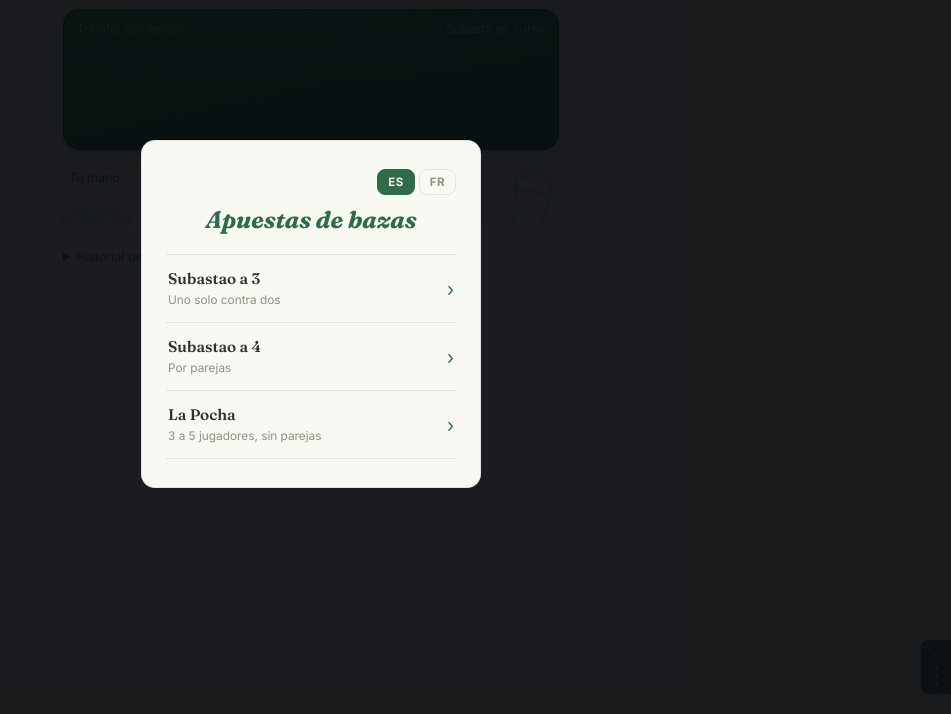
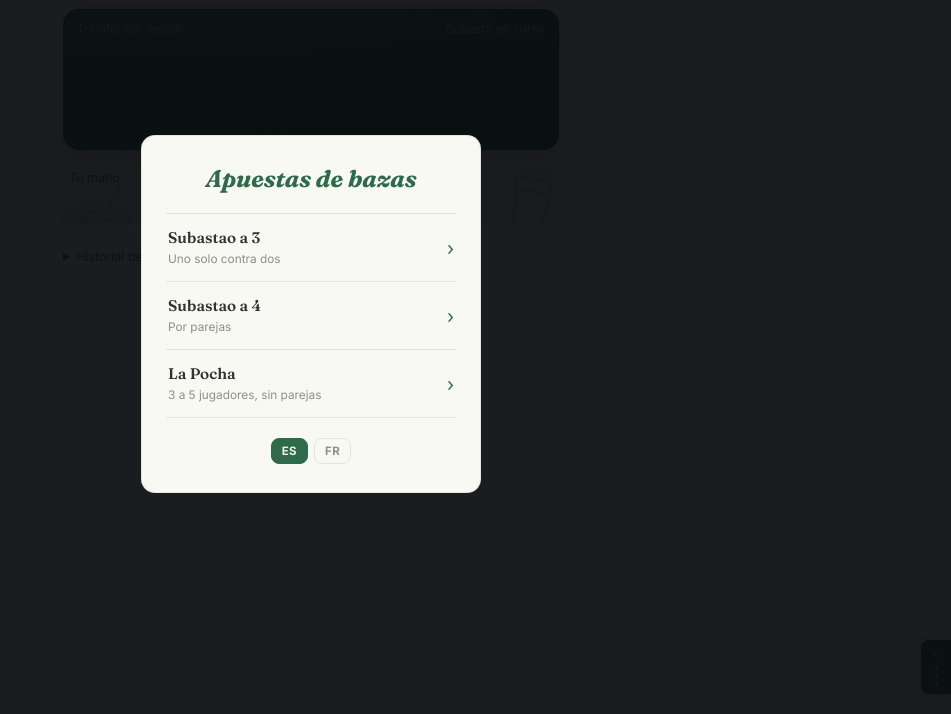
Before and after one commit to MedbyNauta/subastao, a plain HTML site: page index.html in a window 1280 px wide. Shown: the part 86-800 px from the top of the page, without its empty margins (329-1280 px from the left). Drawn offline with Linux system fonts and the light colour scheme.

Commit message:
El conmutador de idioma baja al pie de la pantalla de inicio
ES/FR estaba en la esquina superior derecha, encima de la lista de juegos.
Pasa a una fila centrada debajo de esa lista, como pie de la pantalla.

Co-Authored-By: Claude Sonnet 5 <noreply@anthropic.com>

```diff
--- a/index.html
+++ b/index.html
@@ -502,7 +502,7 @@
   .launcher-screen.active{display:block;}
   /* Language switch, top-right of the opening screen. Two letters, quiet
      until you're on the one you're using. */
-  .lang-switch{display:flex; justify-content:flex-end; gap:4px; margin-bottom:10px;}
+  .lang-switch{display:flex; justify-content:center; gap:6px; margin-top:20px;}
   .lang-switch button{
     font-family:inherit; font-size:0.72rem; font-weight:700; letter-spacing:0.04em;
     color:var(--piedra); background:transparent;
@@ -921,15 +921,15 @@
 <div class="overlay" id="launcherOverlay">
   <div class="launcher-panel">
     <div class="launcher-screen active" id="launcherStep1">
-      <div class="lang-switch" role="group" aria-label="Idioma">
-        <button type="button" data-lang-btn="es" aria-pressed="true" onclick="setLang('es')">ES</button>
-        <button type="button" data-lang-btn="fr" aria-pressed="false" onclick="setLang('fr')">FR</button>
-      </div>
       <div class="launcher-hero">Apuestas de bazas</div>
       <div class="launcher-list">
         <div class="launcher-item" onclick="pickLauncherType('3')"><div><b>Subastao a 3</b><span>Uno solo contra dos</span></div><div class="chev">›</div></div>
         <div class="launcher-item" onclick="pickLauncherType('4')"><div><b>Subastao a 4</b><span>Por parejas</span></div><div class="chev">›</div></div>
         <div class="launcher-item" onclick="goLauncherPochaCount()"><div><b>La Pocha</b><span>3 a 5 jugadores, sin parejas</span></div><div class="chev">›</div></div>
+      </div>
+      <div class="lang-switch" role="group" aria-label="Idioma">
+        <button type="button" data-lang-btn="es" aria-pressed="true" onclick="setLang('es')">ES</button>
+        <button type="button" data-lang-btn="fr" aria-pressed="false" onclick="setLang('fr')">FR</button>
       </div>
     </div>
     <div class="launcher-screen" id="launcherStepPochaCount">
```
